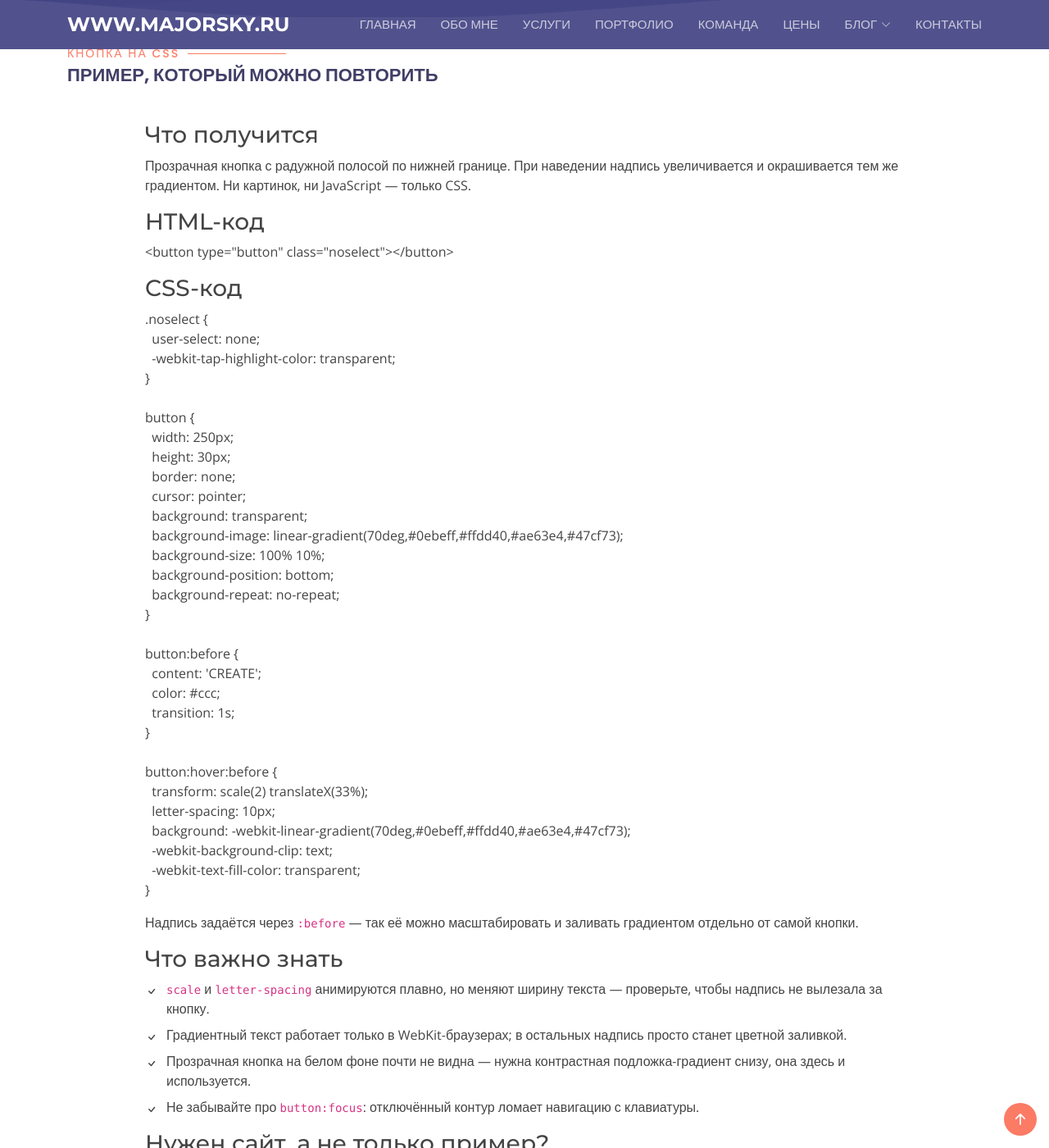
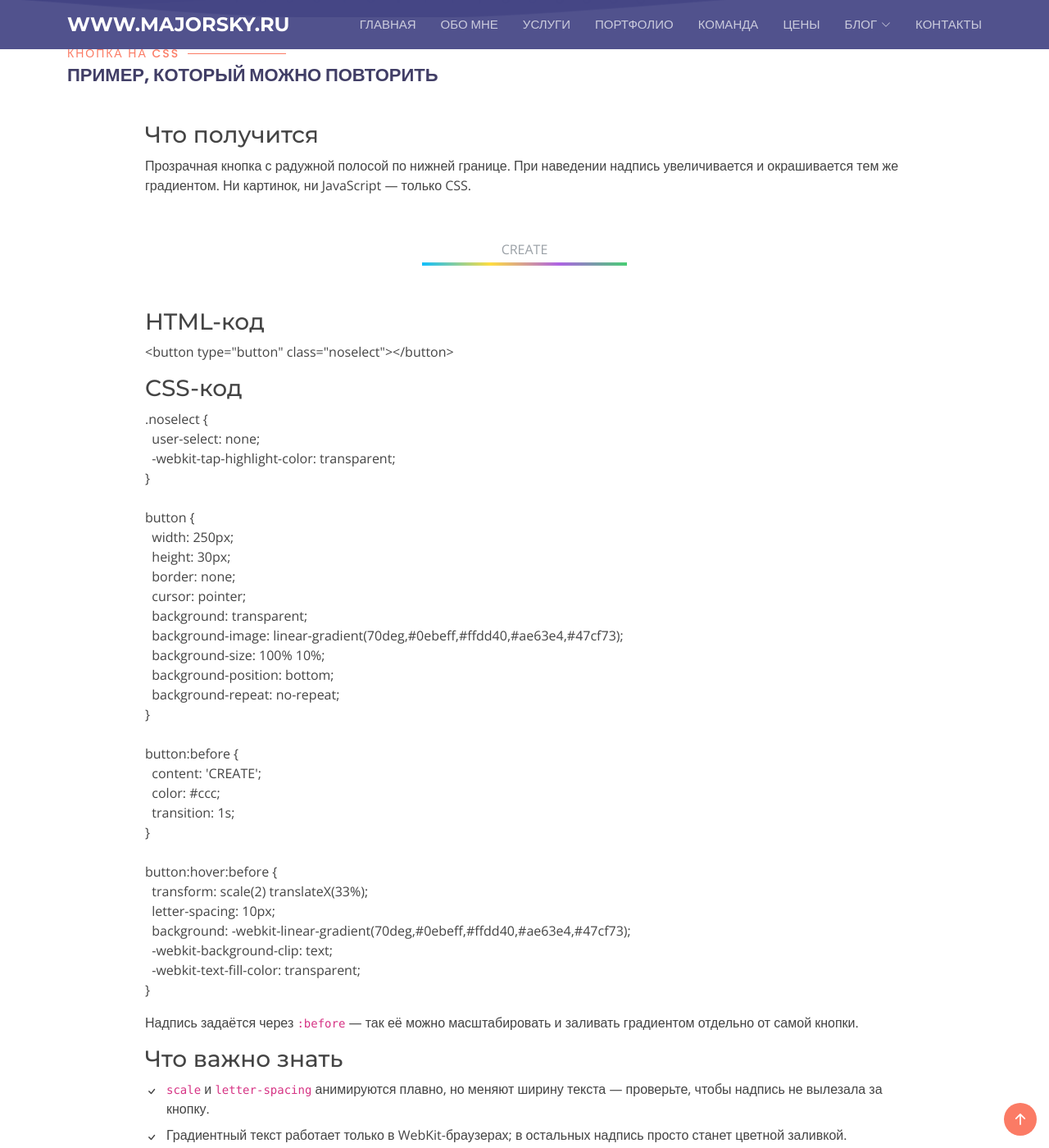
Before and after one commit to majorsky/majorsky.github.io, a Jekyll site: the page built from blogcss/button.html, in a window 1280 px wide and 1400 px high, scrolled down 694 px. Shown: the whole window at 82% size. Built offline with Jekyll 4.4.1, drawn with Linux system fonts in a browser that asks for light colours.

```diff
--- a/blogcss/button.html
+++ b/blogcss/button.html
@@ -44,6 +44,29 @@
             <h3>Что получится</h3>
             <p>Прозрачная кнопка с радужной полосой по нижней границе. При наведении надпись увеличивается и окрашивается тем же градиентом. Ни картинок, ни JavaScript — только CSS.</p>
 
+            <style>
+              .btn-demo { padding: 30px 0 36px; text-align: center; }
+              .btn-demo button {
+                width: 250px; height: 40px; border: none; cursor: pointer;
+                background-color: transparent;
+                background-image: linear-gradient(70deg,#0ebeff,#ffdd40,#ae63e4,#47cf73);
+                background-size: 100% 10%; background-position: bottom; background-repeat: no-repeat;
+              }
+              .btn-demo button::before {
+                content: 'CREATE'; display: inline-block; color: #9aa0a6;
+                transition: transform .45s ease, letter-spacing .45s ease;
+              }
+              .btn-demo button:hover::before {
+                transform: scale(1.8) translateX(6px);
+                letter-spacing: 8px;
+                background: linear-gradient(70deg,#0ebeff,#ffdd40,#ae63e4,#47cf73);
+                -webkit-background-clip: text; background-clip: text;
+                -webkit-text-fill-color: transparent;
+              }
+              .btn-demo button:focus-visible { outline: 2px solid #6c5ce7; outline-offset: 4px; }
+            </style>
+            <p class="btn-demo"><button type="button" class="noselect" aria-label="Демонстрация кнопки"></button></p>
+
             <h3>HTML-код</h3>
             <p class="ex">&lt;button type="button" class="noselect"&gt;&lt;/button&gt;</p>
 
```
